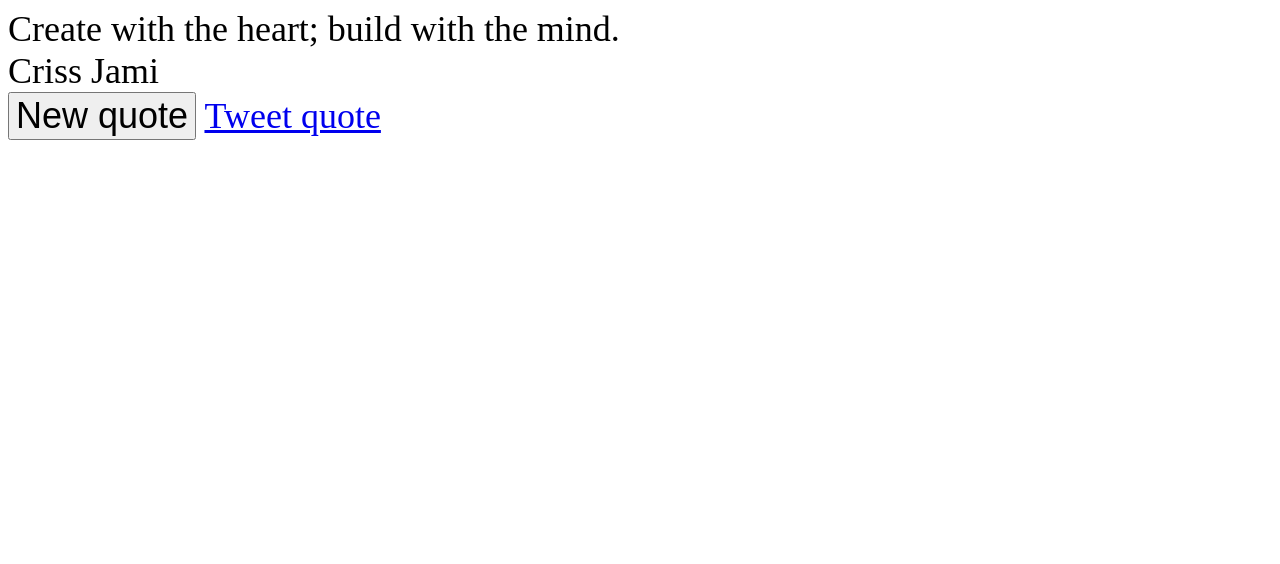
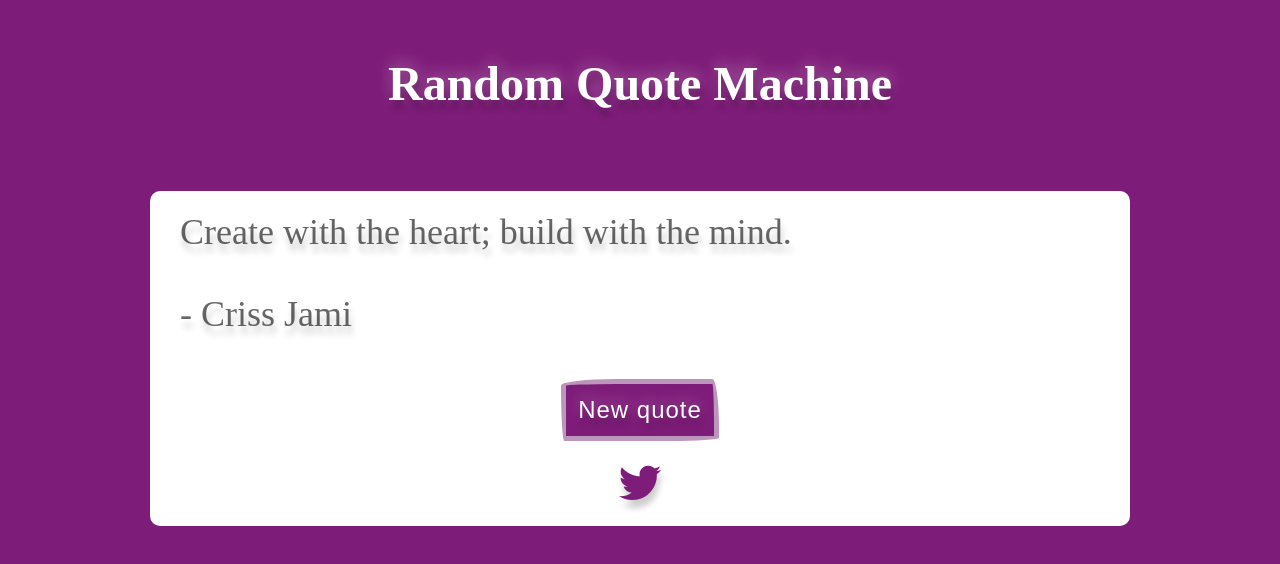
Before and after one commit to Preffet/quote-generator, a plain HTML site: page index.html in a window 1280 px wide. Drawn offline with Linux system fonts and the light colour scheme.

Commit message:
Added CSS

```diff
--- a/index.html
+++ b/index.html
@@ -1,5 +1,7 @@
 <html>
 <head>
+    <!--font-awesome-->
+    <link rel="stylesheet" href="https://cdnjs.cloudflare.com/ajax/libs/font-awesome/4.7.0/css/font-awesome.min.css">
     <script>
         const QUOTES = [
         {
@@ -49,6 +51,11 @@
         getNewQuote();
         }
 
+        function getRandomDarkColour(){
+        return "hsl(" + 360 * Math.random() + ',' +
+                    (60 + 10 * Math.random()) + '%,' +
+                    (25 + 10 * Math.random()) + '%)'
+        }
         /*get a new quote*/
         function getNewQuote()
         {
@@ -57,26 +64,80 @@
         /*get the text element*/
         document.getElementById("text").innerText = QUOTES[randomIndex].quote;
         /*get the author*/
-        document.getElementById("author").innerText = QUOTES[randomIndex].author;
+        document.getElementById("author").innerText = "- "+QUOTES[randomIndex].author;
         /*get a link to tweet the quote*/
         let twitterLink = "https://twitter.com/intent/tweet?&text=" + QUOTES[randomIndex].quote +" -"+ QUOTES[randomIndex].author;
         document.getElementById("tweet-quote").href = twitterLink
+        /*get random colour*/
+        var colour = getRandomDarkColour()
+        document.body.style.background = colour;
+        document.getElementById("new-quote").style.background = colour;
+        document.getElementById("twitter-ico").style.color = colour;
         }
     </script>
+    <title>Random quotes</title>
     <style>
         *{
             font-size: 1.5rem;
+            Font-family: Bodoni MT, Bodoni 72, Didot, Didot LT STD, Hoefler Text, Garamond, Times New Roman;
+            color: rgba(0,0,0,0.6);
+            text-shadow: 2px 8px 6px rgba(0,0,0,0.2),0px -5px 16px rgba(255,255,255,0.3);
+            text-align: center
         }
+        h1{
+            font-size: 2rem;
+            text-align: center;
+            padding-top: 2rem;
+            padding-bottom: 2rem;
+        }
+        #box
+        {
+            background-color:white;
+            margin-right: auto;
+            margin-left:  auto;
+            max-width: 960px;
+            padding-right: 10px;
+            padding-left:  10px;
+            border-radius: 10px;
+        }
+        #text,#author{
+            padding: 20px;
+            text-align: left
+        }
+    .line.bold {
+        border: solid 5px rgba(231, 231, 231, 0.6);
+        color: rgba(41, 41, 41, 0.438);
+    }
+    .btn {
+        position: relative;
+        top: 0;
+        padding: 0.5rem 0.5rem;
+        margin: 1rem 1rem;
+        -webkit-transition: all 0.5s ease;
+        transition: all 0.5s ease;
+        font-size: 1rem;
+        letter-spacing: 1px;
+        outline: none;
+        border-radius: 250px 30px 225px 15px/30px 225px 15px 250px;
+}
+    .btn:hover {
+        top: -3px;
+        box-shadow: 0 2px 3px rgba(0, 0, 0, 0.3);
+    }
     </style>
 </head>
 <body>
     <script src="https://cdn.freecodecamp.org/testable-projects-fcc/v1/bundle.js"></script>
+    <h1 style='color:white'>Random Quote Machine</h1>
+    <div id='box' style='background-color: white;'>
     <wrapper id='quote-box'>
         <div id='text'></div>
         <div id='author'></div>
-        <button id='new-quote' onclick='getNewQuote()'>New quote</button>
+        <button id='new-quote' onclick='getNewQuote()' class="btn line bold" style="color: white;" >New quote</button>
+        <br>
         <a id='tweet-quote' target="_blank"
-            href='#'>Tweet quote</a>
-    </wrapper>
+            href='#'>
+        <i class="fa fa-twitter fa-lg" id='twitter-ico' style='padding-bottom:25px'></i></a>
+    </wrapper></div>
 </body>
 </html>
```
